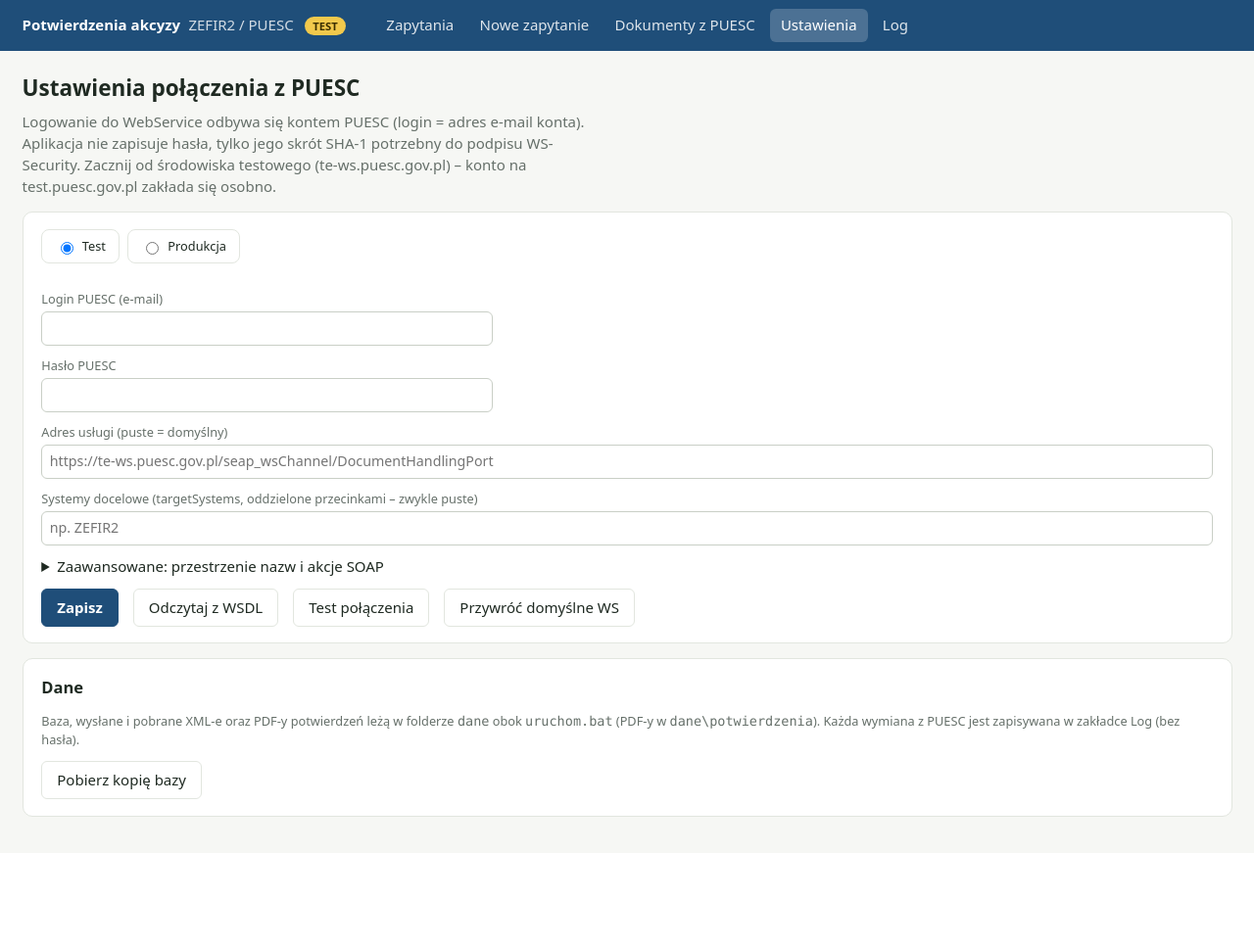
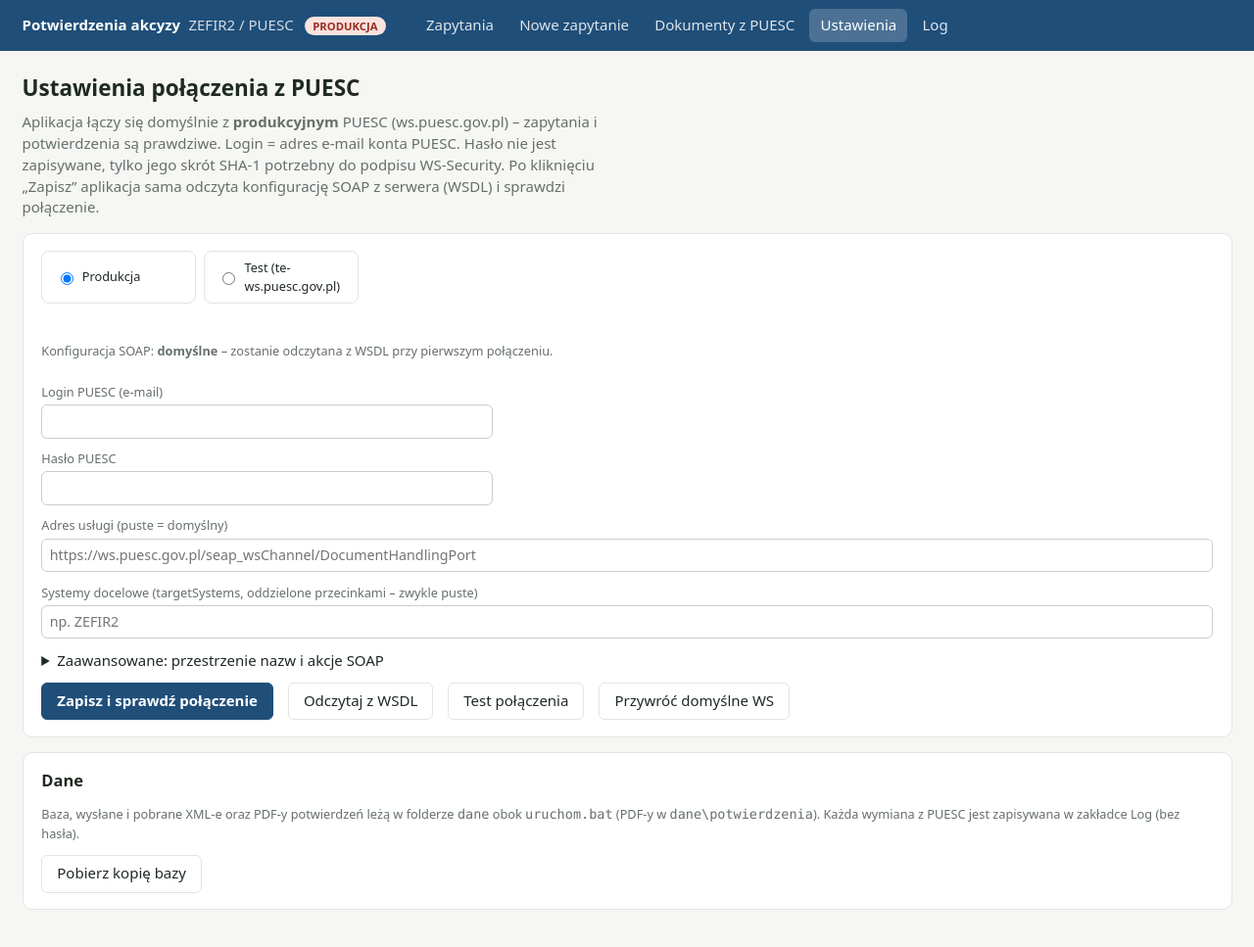
Before and after one commit to perrotto/zefir2, a Flask app: page /ustawienia in a window 1280 px wide. Shown: the whole page at 98% size. Before the commit the page ends 834 px from the top, so only its background shows below. Run offline with Flask 3, Linux system fonts and the light colour scheme; data that the repository does not hold is empty.

Commit message:
Domyślnie produkcyjny PUESC: automatyczny odczyt WSDL i test połączenia po zapisaniu loginu
- środowisko domyślne: produkcja (ws.puesc.gov.pl), test nadal do wyboru w Ustawieniach
- przy zapisie danych logowania: odczyt konfiguracji SOAP z WSDL + GetDocuments za dziś
- przed pierwszym wysłaniem: odczyt WSDL, jeśli konfiguracji jeszcze nie ma
- potwierdzenie przed wysłaniem zapytań na produkcję
- zapis ustawień bez zmian w JSON nie nadpisuje konfiguracji z WSDL

Co-Authored-By: Claude Opus 5.5 <noreply@anthropic.com>
Claude-Session: https://claude.ai/code/session_01BeUKTBDSs29bJeHDgAxbUC

```diff
--- a/app.py
+++ b/app.py
@@ -93,21 +93,54 @@ def zapisz_ustawienie(klucz, wartosc):
 
 
 def srodowisko() -> str:
-    return ustawienie("srodowisko", "test")
+    return ustawienie("srodowisko", "produkcja")
 
 
-def konfiguracja_ws() -> dict:
+_PROBY_WSDL: dict[tuple[str, str], str] = {}  # (środowisko, adres) → błąd ostatniej próby w tym uruchomieniu
+
+
+def odczytaj_wsdl(sr: str, endpoint: str, wymus: bool = False) -> dict | None:
+    """Pobiera konfigurację SOAP z WSDL serwera i zapisuje ją. Bez wymus – najwyżej raz na uruchomienie."""
+    if not wymus and (sr, endpoint) in _PROBY_WSDL:
+        return None
+    try:
+        konf = seap.wykryj_z_wsdl(endpoint)
+    except Exception as e:  # brak sieci, zły adres, nieznany format WSDL
+        _PROBY_WSDL[(sr, endpoint)] = str(e)
+        return None
+    _PROBY_WSDL.pop((sr, endpoint), None)
+    zapisz_ustawienie(f"ws_{sr}", json.dumps(konf, ensure_ascii=False))
+    db().commit()
+    return konf
+
+
+def konfiguracja_ws(auto_wsdl: bool = False) -> dict:
+    """Konfiguracja SOAP: zapisana (z WSDL albo ręczna), a jeśli jej brak – próba odczytu z WSDL."""
     sr = srodowisko()
+    endpoint = ustawienie(f"endpoint_{sr}") or seap.ENDPOINTY[sr]
     zapis = ustawienie(f"ws_{sr}")
-    konf = json.loads(zapis) if zapis else seap.domyslna_konfiguracja(sr)
-    konf["endpoint"] = ustawienie(f"endpoint_{sr}") or seap.ENDPOINTY[sr]
+    konf = json.loads(zapis) if zapis else None
+    if konf is None and auto_wsdl:
+        konf = odczytaj_wsdl(sr, endpoint)
+    konf = konf or seap.domyslna_konfiguracja(sr)
+    konf["endpoint"] = endpoint
     return konf
 
 
 def klient() -> seap.Klient:
     sr = srodowisko()
-    return seap.Klient(konfiguracja_ws(), ustawienie(f"login_{sr}"), ustawienie(f"skrot_{sr}"),
-                       log_dir=LOG_DIR)
+    return seap.Klient(konfiguracja_ws(auto_wsdl=True), ustawienie(f"login_{sr}"),
+                       ustawienie(f"skrot_{sr}"), log_dir=LOG_DIR)
+
+
+def test_polaczenia() -> tuple[bool, str]:
+    """GetDocuments za dzisiaj – niczego nie wysyła i nie oznacza dokumentów jako pobranych."""
+    try:
+        dzis = date.today().isoformat()
+        n = len(klient().get_documents(dataOd=dzis, dataDo=dzis, pobrany=0))
+        return True, f"Połączenie z PUESC ({srodowisko()}) działa – dzisiejszych dokumentów na koncie: {n}."
+    except seap.BladSeap as e:
+        return False, f"Test połączenia z PUESC ({srodowisko()}) nieudany: {e}"
 
 
 def systemy_docelowe() -> list[str]:
@@ -434,8 +467,8 @@ def dokumenty():
 def ustawienia():
     if request.method == "POST":
         akcja = request.form.get("akcja", "zapisz")
-        sr = request.form.get("srodowisko", "test")
-        sr = sr if sr in seap.ENDPOINTY else "test"
+        sr = request.form.get("srodowisko", "produkcja")
+        sr = sr if sr in seap.ENDPOINTY else "produkcja"
         zapisz_ustawienie("srodowisko", sr)
         if akcja == "zapisz":
             zapisz_ustawienie(f"login_{sr}", request.form.get("login", "").strip())
@@ -447,36 +480,49 @@ def ustawienia():
                 try:
                     konf = json.loads(request.form["ws_json"])
                     assert set(konf["operacje"]) >= set(seap.OPERACJE)
-                    zapisz_ustawienie(f"ws_{sr}", json.dumps(konf, ensure_ascii=False))
+                    obecna = konfiguracja_ws()
+                    if {k: v for k, v in konf.items() if k not in ("zrodlo", "endpoint")} != \
+                            {k: v for k, v in obecna.items() if k not in ("zrodlo", "endpoint")}:
+                        konf["zrodlo"] = "ręcznie"
+                        zapisz_ustawienie(f"ws_{sr}", json.dumps(konf, ensure_ascii=False))
                 except (ValueError, KeyError, AssertionError, TypeError):
                     flash("Konfiguracja WS ma niepoprawny format – nie zapisano jej.", "err")
+            db().commit()
             flash("Zapisano ustawienia.", "ok")
+            if ustawienie(f"login_{sr}") and ustawienie(f"skrot_{sr}"):
+                endpoint = ustawienie(f"endpoint_{sr}") or seap.ENDPOINTY[sr]
+                if not ustawienie(f"ws_{sr}"):
+                    if odczytaj_wsdl(sr, endpoint, wymus=True):
+                        flash("Odczytano konfigurację SOAP z WSDL serwera PUESC.", "ok")
+                    else:
+                        flash(f"Nie udało się odczytać WSDL ({_PROBY_WSDL.get((sr, endpoint))}) – "
+                              "użyto wartości domyślnych.", "warn")
+                ok, msg = test_polaczenia()
+                flash(msg, "ok" if ok else "err")
         elif akcja == "wsdl":
-            try:
-                konf = seap.wykryj_z_wsdl(ustawienie(f"endpoint_{sr}") or seap.ENDPOINTY[sr])
-                zapisz_ustawienie(f"ws_{sr}", json.dumps(konf, ensure_ascii=False))
+            endpoint = ustawienie(f"endpoint_{sr}") or seap.ENDPOINTY[sr]
+            if odczytaj_wsdl(sr, endpoint, wymus=True):
                 flash("Odczytano konfigurację z WSDL.", "ok")
-            except Exception as e:
-                flash(f"Nie udało się odczytać WSDL: {e}", "err")
+            else:
+                flash(f"Nie udało się odczytać WSDL: {_PROBY_WSDL.get((sr, endpoint))}", "err")
         elif akcja == "domyslne":
             zapisz_ustawienie(f"ws_{sr}", "")
             flash("Przywrócono domyślną konfigurację WS.", "ok")
         elif akcja == "test":
             db().commit()
-            try:
-                dzis = date.today().isoformat()
-                n = len(klient().get_documents(dataOd=dzis, dataDo=dzis, pobrany=0))
-                flash(f"Połączenie działa – PUESC odpowiedział (dzisiejszych dokumentów: {n}).", "ok")
-            except seap.BladSeap as e:
-                flash(f"Test nieudany: {e}", "err")
+            ok, msg = test_polaczenia()
+            flash(msg, "ok" if ok else "err")
         db().commit()
         return redirect(url_for("ustawienia"))
     sr = srodowisko()
+    konf = konfiguracja_ws()
     return render_template("ustawienia.html", login=ustawienie(f"login_{sr}"),
+                           zrodlo_ws=konf.get("zrodlo", "domyślne"),
+                           blad_wsdl=_PROBY_WSDL.get((sr, konf["endpoint"]), ""),
                            ma_haslo=bool(ustawienie(f"skrot_{sr}")),
                            endpoint=ustawienie(f"endpoint_{sr}"), domyslny_endpoint=seap.ENDPOINTY[sr],
                            target_systems=ustawienie("target_systems"),
-                           ws_json=json.dumps(konfiguracja_ws(), ensure_ascii=False, indent=2))
+                           ws_json=json.dumps(konf, ensure_ascii=False, indent=2))
 
 
 @app.route("/log")
--- a/templates/nowe.html
+++ b/templates/nowe.html
@@ -22,7 +22,7 @@ Potwierdzenie jest dostępne dopiero po zaksięgowaniu wpłaty w ZEFIR2.</p>
     <p class="hint">Przy potwierdzeniu zbiorczym ZEFIR2 sprawdza kwotę dokumentu, by ustalić, czy masz prawo je pobrać.</p>
   </div>
   <div class="row">
-    <button class="btn primary" name="akcja" value="wyslij">Wyślij do PUESC ({{ srodowisko }})</button>
+    <button class="btn primary" name="akcja" value="wyslij"{% if srodowisko=='produkcja' %} onclick="return confirm('Wysłać zapytania do produkcyjnego PUESC?')"{% endif %}>Wyślij do PUESC{% if srodowisko=='test' %} (TEST){% endif %}</button>
     <button class="btn" name="akcja" value="przygotuj">Tylko przygotuj XML</button>
   </div>
 </form>
--- a/templates/ustawienia.html
+++ b/templates/ustawienia.html
@@ -2,15 +2,17 @@
 {% block title %}Ustawienia{% endblock %}
 {% block body %}
 <h1>Ustawienia połączenia z PUESC</h1>
-<p class="lead">Logowanie do WebService odbywa się kontem PUESC (login = adres e-mail konta). Aplikacja nie zapisuje hasła,
-tylko jego skrót SHA-1 potrzebny do podpisu WS-Security. Zacznij od środowiska testowego (te-ws.puesc.gov.pl) –
-konto na test.puesc.gov.pl zakłada się osobno.</p>
+<p class="lead">Aplikacja łączy się domyślnie z <b>produkcyjnym</b> PUESC (ws.puesc.gov.pl) – zapytania i potwierdzenia są prawdziwe.
+Login = adres e-mail konta PUESC. Hasło nie jest zapisywane, tylko jego skrót SHA-1 potrzebny do podpisu WS-Security.
+Po kliknięciu „Zapisz” aplikacja sama odczyta konfigurację SOAP z serwera (WSDL) i sprawdzi połączenie.</p>
 
 <form method="post" class="card stack">
   <div class="tabs">
-    <label><input type="radio" name="srodowisko" value="test" {{ 'checked' if srodowisko=='test' }} onchange="this.form.akcja.value='przelacz';this.form.submit()"> Test</label>
     <label><input type="radio" name="srodowisko" value="produkcja" {{ 'checked' if srodowisko=='produkcja' }} onchange="this.form.akcja.value='przelacz';this.form.submit()"> Produkcja</label>
+    <label><input type="radio" name="srodowisko" value="test" {{ 'checked' if srodowisko=='test' }} onchange="this.form.akcja.value='przelacz';this.form.submit()"> Test (te-ws.puesc.gov.pl)</label>
   </div>
+  <p class="sub">Konfiguracja SOAP: <b>{{ zrodlo_ws }}</b>{% if zrodlo_ws == 'domyślne' %} – zostanie odczytana z WSDL przy pierwszym połączeniu{% endif %}.
+    {% if blad_wsdl %}<span class="danger">Ostatnia próba odczytu WSDL: {{ blad_wsdl }}</span>{% endif %}</p>
   <input type="hidden" name="akcja" value="zapisz">
   <div class="row">
     <label class="grow">Login PUESC (e-mail)<input name="login" value="{{ login }}" autocomplete="username"></label>
@@ -21,12 +23,12 @@ konto na test.puesc.gov.pl zakłada się osobno.</p>
   <label>Systemy docelowe (targetSystems, oddzielone przecinkami – zwykle puste)<input name="target_systems" value="{{ target_systems }}" placeholder="np. ZEFIR2"></label>
   <details>
     <summary>Zaawansowane: przestrzenie nazw i akcje SOAP</summary>
-    <p class="hint">Specyfikacja SEAP nie podaje tych wartości wprost. „Odczytaj z WSDL” pobiera je z serwera PUESC –
-      zrób to raz po ustawieniu środowiska. Pole można też edytować ręcznie (JSON).</p>
+    <p class="hint">Specyfikacja SEAP nie podaje tych wartości wprost – aplikacja pobiera je z WSDL serwera PUESC.
+      Edytuj ręcznie (JSON) tylko, jeśli helpdesk PUESC wskaże inne wartości.</p>
     <textarea name="ws_json" class="vins" style="min-height:18rem">{{ ws_json }}</textarea>
   </details>
   <div class="row">
-    <button class="btn primary" onclick="this.form.akcja.value='zapisz'">Zapisz</button>
+    <button class="btn primary" onclick="this.form.akcja.value='zapisz'">Zapisz i sprawdź połączenie</button>
     <button class="btn" onclick="this.form.akcja.value='wsdl'">Odczytaj z WSDL</button>
     <button class="btn" onclick="this.form.akcja.value='test'">Test połączenia</button>
     <button class="btn" onclick="this.form.akcja.value='domyslne'">Przywróć domyślne WS</button>
```
Also changed, not shown: paczka/CZYTAJ.txt (+4 -3 lines), tests/test_offline.py (+26 -1 lines), README.md.
